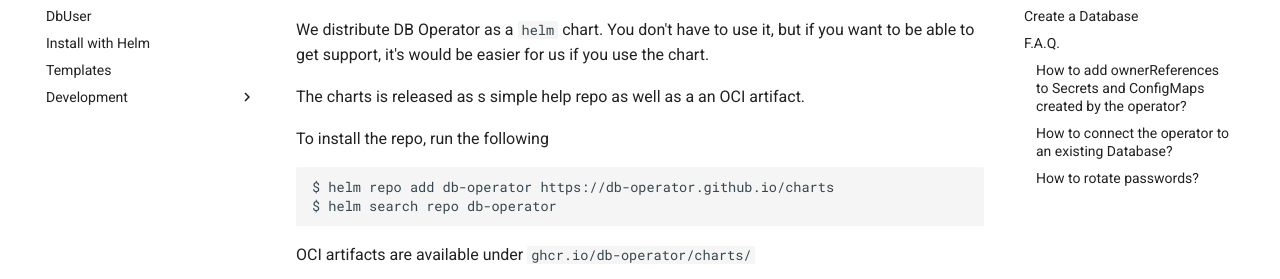
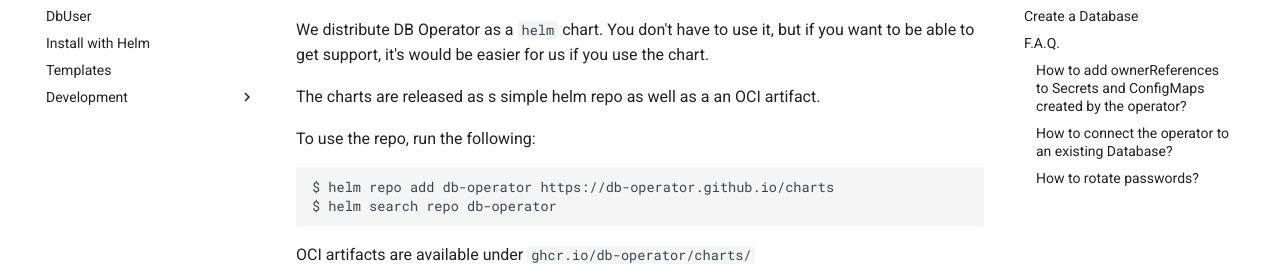
Before and after one commit to db-operator/documentation, an MkDocs documentation site: the page built from docs/index.md, in a window 1280 px wide and 900 px high, scrolled down 1213 px. Shown: the part 173-452 px from the top of the window. Built offline with MkDocs 1.6.1 and Material for MkDocs 9.7.7, drawn with Linux system fonts in a browser that asks for light colours.

Commit message:
Start adding docs about helm
Signed-off-by: Nikolai Rodionov <allanger@badhouseplants.net>

````diff
--- a/docs/index.md
+++ b/docs/index.md
@@ -45,9 +45,9 @@ After the reconciliation you should be able to find a `ConfigMap` and a `Secret`
 
 We distribute DB Operator as a `helm` chart. You don't have to use it, but if you want to be able to get support, it's would be easier for us if you use the chart.
 
-The charts is released as s simple help repo as well as a an OCI artifact.
+The charts are released as s simple helm repo as well as a an OCI artifact.
 
-To install the repo, run the following
+To use the repo, run the following:
 
 ```sh
 $ helm repo add db-operator https://db-operator.github.io/charts
````
